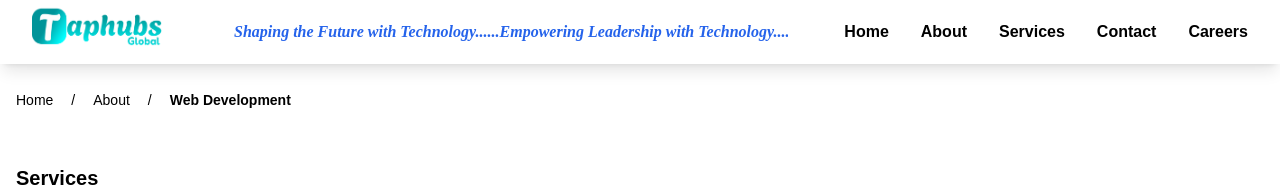
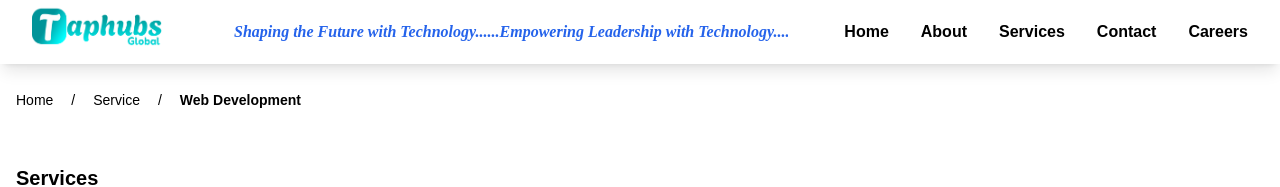
Before and after one commit to Jayaswetha-7/company-site, a React (Vite) app: page /services in a window 1280 px wide. Shown: the top 187 px of the page. Built offline with nearby package versions, Linux system fonts and the light colour scheme.

Commit message:
changed breadcrumb

```diff
--- a/src/components/Pages/BreadcrumbWithCustomSeparator.tsx
+++ b/src/components/Pages/BreadcrumbWithCustomSeparator.tsx
@@ -6,7 +6,7 @@ import {
   BreadcrumbList,
   BreadcrumbSeparator,
 } from "@/components/ui/breadcrumb";
-import { Link } from "react-router-dom";
+import { Link, useLocation } from "react-router-dom";
 
 interface BreadcrumbWithCustomSeparatorProps {
   currentPage: string;
@@ -15,26 +15,63 @@ interface BreadcrumbWithCustomSeparatorProps {
 const BreadcrumbWithCustomSeparator: React.FC<
   BreadcrumbWithCustomSeparatorProps
 > = ({ currentPage }) => {
-  return (
-    <div className="w-full max-w-screen-xl mt-[7%] ml-8">
-      <Breadcrumb>
-        <BreadcrumbList className="flex items-center space-x-2 text-sm text-black">
+  const location = useLocation();
+  const path = location.pathname.split("/").filter(Boolean);
+
+  // Base structure for breadcrumbs
+  let breadcrumbPath = (
+    <>
       <BreadcrumbItem>
         <BreadcrumbLink>
           <Link to={"/"}>Home</Link>
         </BreadcrumbLink>
       </BreadcrumbItem>
+      <BreadcrumbSeparator>/</BreadcrumbSeparator>
+    </>
+  );
 
+  // Check if the current page is under the service route
+  if (path[0] === "services") {
+    breadcrumbPath = (
+      <>
+        {breadcrumbPath}
+        <BreadcrumbItem>
+          <BreadcrumbLink>
+            <Link to={"/services"}>Service</Link>
+          </BreadcrumbLink>
+        </BreadcrumbItem>
         <BreadcrumbSeparator>/</BreadcrumbSeparator>
 
+        {/* Check for specific service page like 'webdevelopment', 'networking', etc. */}
+        {path[1] && (
+          <BreadcrumbItem>
+            <BreadcrumbLink>
+              <Link to={"/services"}>{currentPage}</Link>
+            </BreadcrumbLink>
+          </BreadcrumbItem>
+        )}
+      </>
+    );
+  } else if (path[0] === "about") {
+    breadcrumbPath = (
+      <>
+        {breadcrumbPath}
         <BreadcrumbItem>
           <BreadcrumbLink>
             <Link to={"/about"}>About</Link>
           </BreadcrumbLink>
         </BreadcrumbItem>
+        <BreadcrumbSeparator>/</BreadcrumbSeparator>
+      </>
+    );
+  }
 
-          <BreadcrumbSeparator>/</BreadcrumbSeparator>
-
+  // Current page
+  return (
+    <div className="w-full max-w-screen-xl mt-[7%] ml-8">
+      <Breadcrumb>
+        <BreadcrumbList className="flex items-center space-x-2 text-sm text-black">
+          {breadcrumbPath}
           <BreadcrumbItem>
             <BreadcrumbLink className="font-bold text-black">
               {currentPage}
```
Lines whose indentation alone changed are shown as unchanged.
